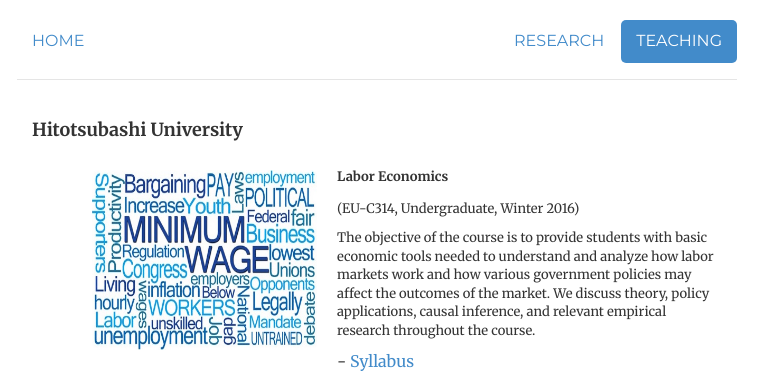
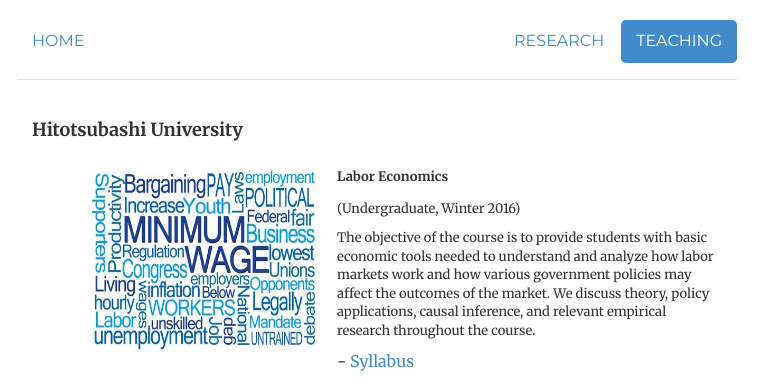
Before and after one commit to morihiroaki/morihiroaki.github.io, a Jekyll site: the page built from teaching.html, in a window 1280 px wide. Shown: the top 392 px of the page, without its empty margins (263-1031 px from the left). Built offline with Jekyll 4.4.1, drawn with Linux system fonts in a browser that asks for light colours.

Commit message:
Update teaching.html

```diff
--- a/teaching.html
+++ b/teaching.html
@@ -9,7 +9,7 @@
     <h4>Hitotsubashi University</h4>
 <ul style="list-style-type:disc">
 <img  class="img-rounded" src="files/image_labor2.jpg" height="180" width="225" style='float: left;' hspace="20" vspace="10">
-<p><font size="2"><h3>Labor Economics</h3> (EU-C314, Undergraduate, Winter 2016)  </p>
+<p><font size="2"><h3>Labor Economics</h3> (Undergraduate, Winter 2016)  </p>
 <p><font size="2">The objective of the course is to provide students with basic economic tools
   needed to understand and analyze how labor markets work and how various government policies may affect the outcomes of the market.
     We discuss theory, policy applications, causal inference, and relevant empirical research throughout the course.</p>
```
